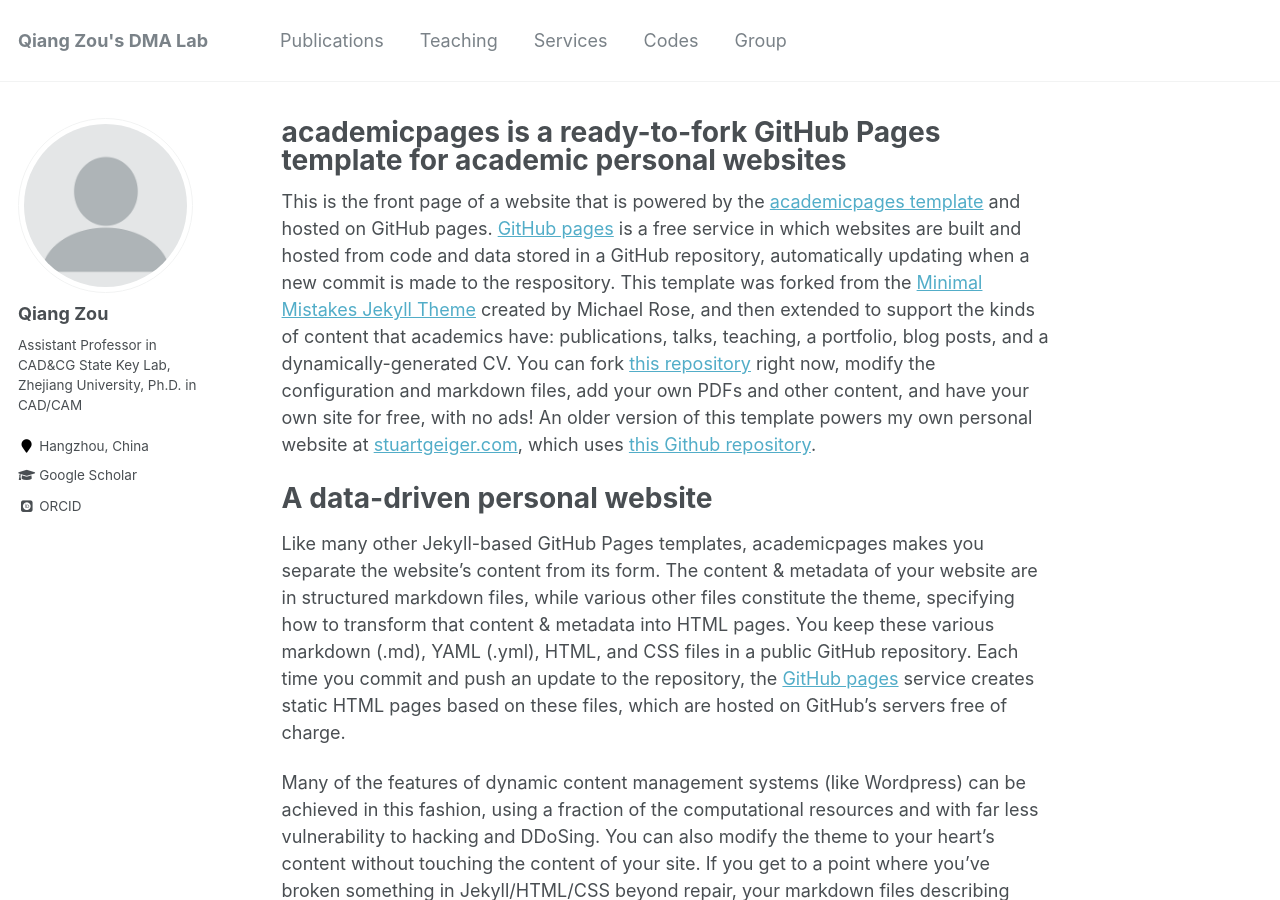
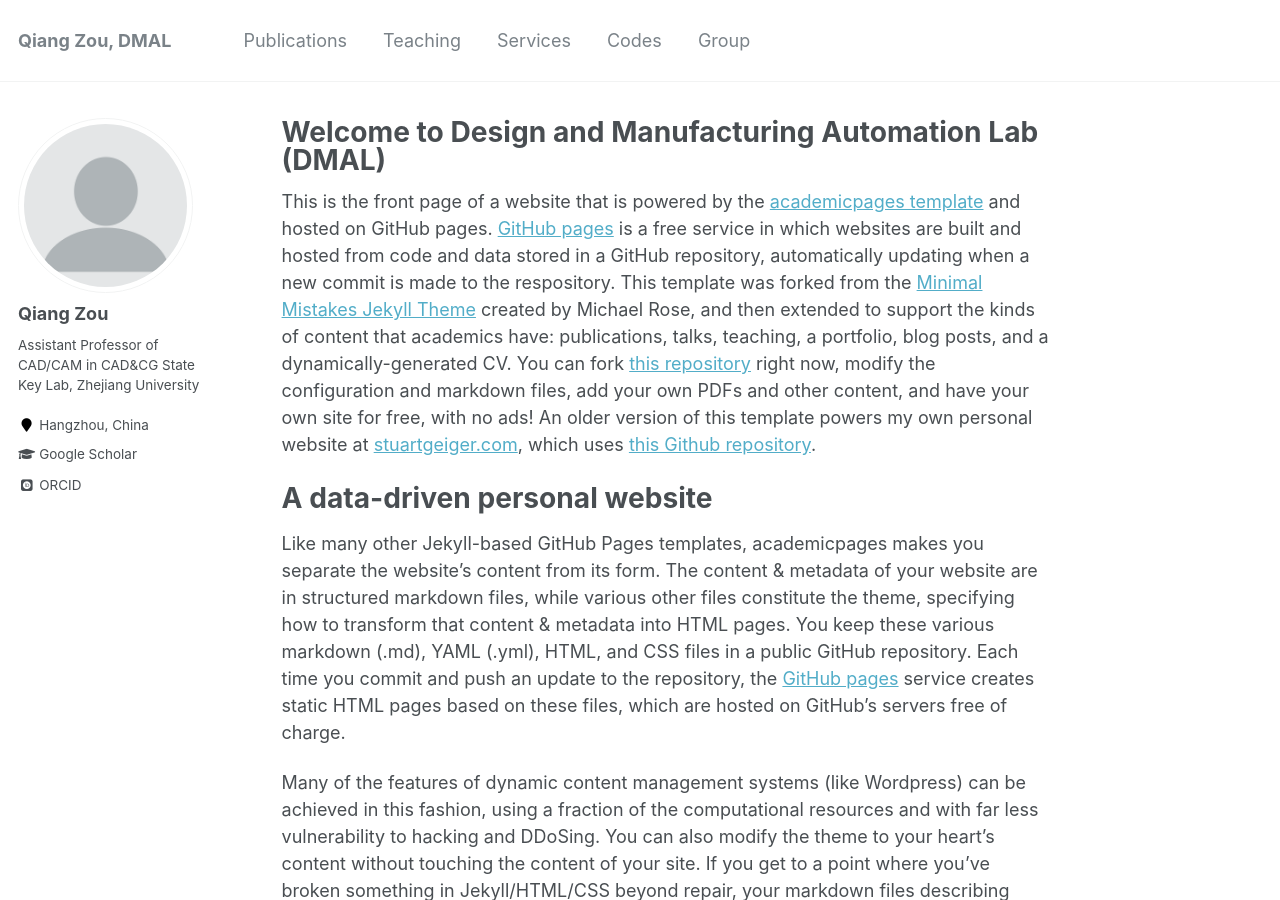
Before and after one commit to Qiang-Zou/Qiang-Zou.github.io, a Jekyll site: the page built from _pages/about.md, in a window 1280 px wide and 900 px high. Built offline with Jekyll 4.4.1, drawn with Linux system fonts in a browser that asks for light colours; some web fonts are replaced.

Commit message:
website update

```diff
--- a/_config.yml
+++ b/_config.yml
@@ -7,7 +7,7 @@
 
 # Site Settings
 locale                   : "en-US"
-title                    : "Qiang Zou's DMA Lab"
+title                    : "Qiang Zou, DMAL"
 title_separator          : "-"
 name                     : &name "Qiang Zou"
 description              : &description "personal description"
@@ -82,7 +82,7 @@ analytics:
 author:
   name             : "Qiang Zou"
   avatar           : "profile.png"
-  bio              : "Assistant Professor in CAD&CG State Key Lab, Zhejiang University, Ph.D. in CAD/CAM"
+  bio              : "Assistant Professor of CAD/CAM in CAD&CG State Key Lab, Zhejiang University"
   location         : "Hangzhou, China"
   employer         :
   pubmed           : # "https://www.ncbi.nlm.nih.gov/pubmed/?term=john+snow"
--- a/_pages/about.md
+++ b/_pages/about.md
@@ -1,6 +1,6 @@
 ---
 permalink: /
-title: "academicpages is a ready-to-fork GitHub Pages template for academic personal websites"
+title: "Welcome to Design and Manufacturing Automation Lab (DMAL)"
 excerpt: "About me"
 author_profile: true
 redirect_from:
```
